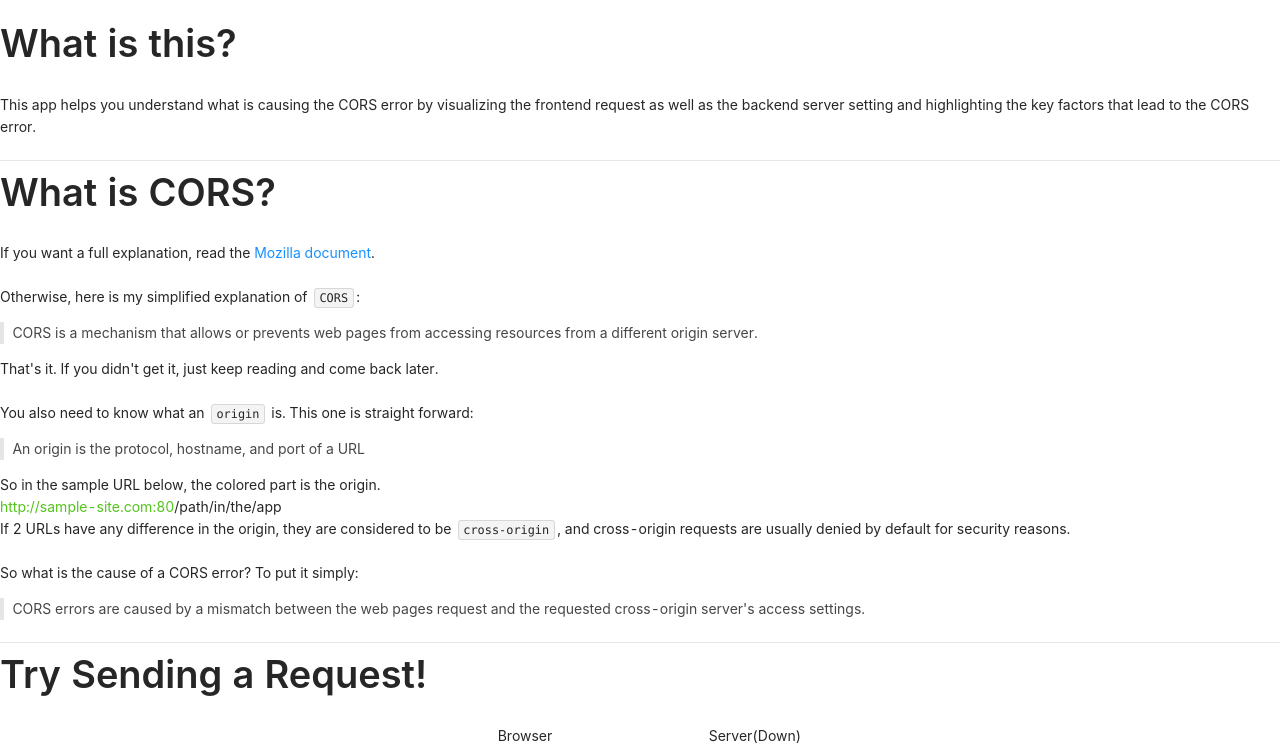
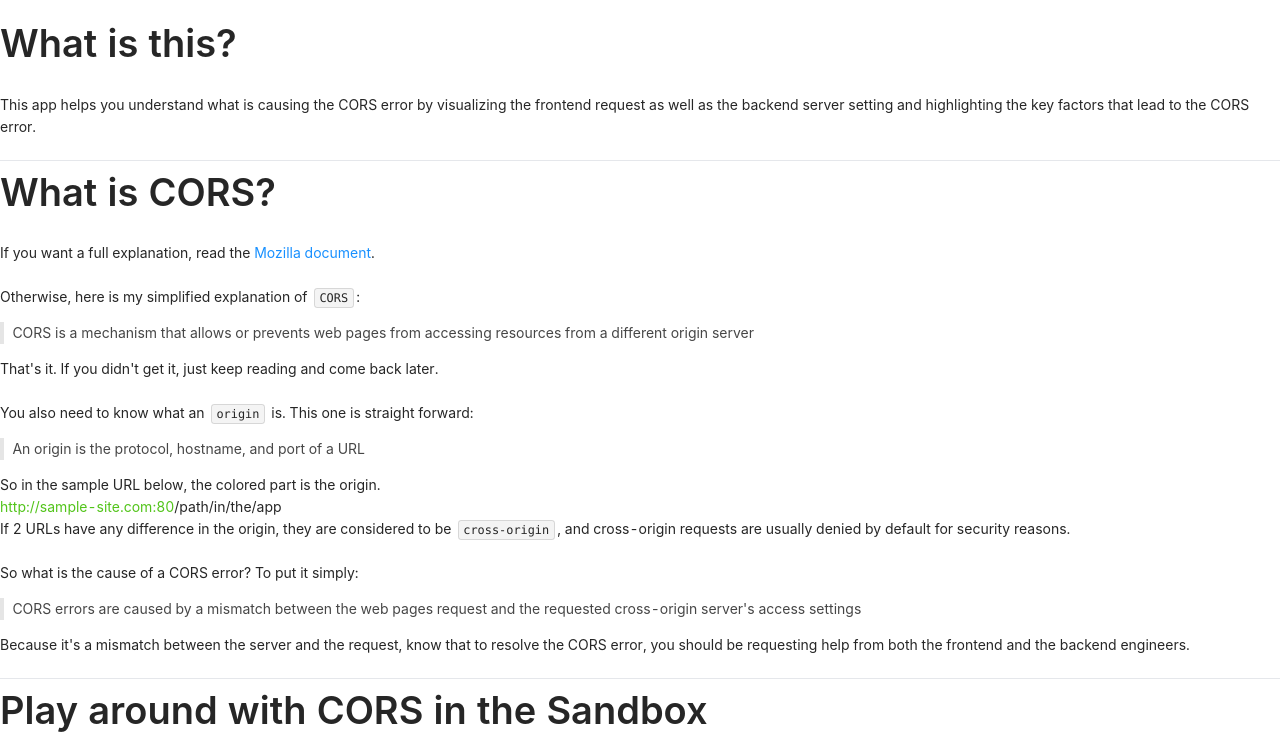
Before and after one commit to verhichi/cors-sandbox, a React (Vite) app in the folder packages/apps/frontend/: page / in a window 1280 px wide. Shown: the top 747 px of the page. Built offline with nearby package versions, Linux system fonts and the light colour scheme; no server answers.

Commit message:
feat/front: add more CORS explanation

```diff
--- a/packages/apps/frontend/src/App/components/TestRequestRegion/TestRequestRegion.tsx
+++ b/packages/apps/frontend/src/App/components/TestRequestRegion/TestRequestRegion.tsx
@@ -3,13 +3,23 @@ import { ArrowRightOutlined } from '@ant-design/icons'
 import { FrontArea } from './contents/FrontArea'
 import { BackArea } from './contents/BackArea'
 
-const { Title } = Typography
+const { Title, Paragraph, Text } = Typography
 
 export const TestRequestRegion = () => {
   return (
     <Space direction="vertical">
       <Space direction="vertical">
-        <Title level={1}>Try Sending a Request!</Title>
+        <Title level={1}>Play around with CORS in the Sandbox</Title>
+        <Paragraph>
+          <Text className="block">
+            I have prepared a sandbox that allows you to create a server with custom CORS
+            settings and send requests to the custom server you have created.
+          </Text>
+          <Text className="block">
+            CORS errors can only be seen through the browser's developer tool(open with
+            F12) so be sure to have it opened while playing around in the sandbox.
+          </Text>
+        </Paragraph>
       </Space>
       <div className="flex">
         <FrontArea />
--- a/packages/apps/frontend/src/App/components/WhatIsCORSRegion/WhatIsCORSRegion.tsx
+++ b/packages/apps/frontend/src/App/components/WhatIsCORSRegion/WhatIsCORSRegion.tsx
@@ -19,7 +19,7 @@ export const WhatIsCORSRegion = () => (
       Otherwise, here is my simplified explanation of <Text code>CORS</Text>:
       <blockquote>
         CORS is a mechanism that allows or prevents web pages from accessing resources
-        from a different origin server.
+        from a different origin server
       </blockquote>
       That's it. If you didn't get it, just keep reading and come back later.
     </Paragraph>
@@ -38,11 +38,18 @@ export const WhatIsCORSRegion = () => (
       </Text>
     </Paragraph>
     <Paragraph>
-      So what is the cause of a CORS error? To put it simply:
-      <blockquote>
-        CORS errors are caused by a mismatch between the web pages request and the
-        requested cross-origin server's access settings.
-      </blockquote>
+      <Text className="block">
+        So what is the cause of a CORS error? To put it simply:
+        <blockquote>
+          CORS errors are caused by a mismatch between the web pages request and the
+          requested cross-origin server's access settings
+        </blockquote>
+      </Text>
+      <Text className="block">
+        Because it's a mismatch between the server and the request, know that to resolve
+        the CORS error, you should be requesting help from both the frontend and the
+        backend engineers.
+      </Text>
     </Paragraph>
   </Space>
 )
```
